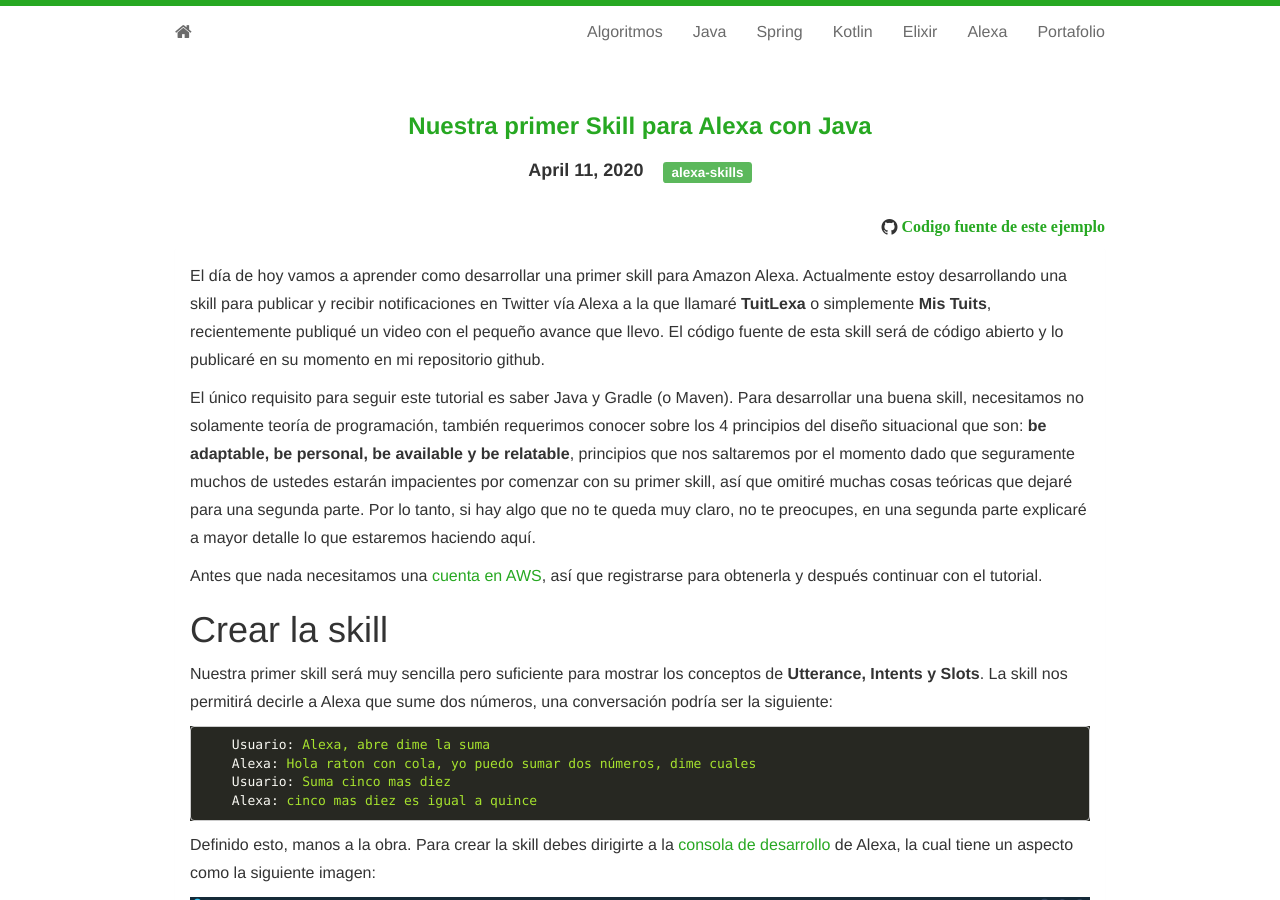
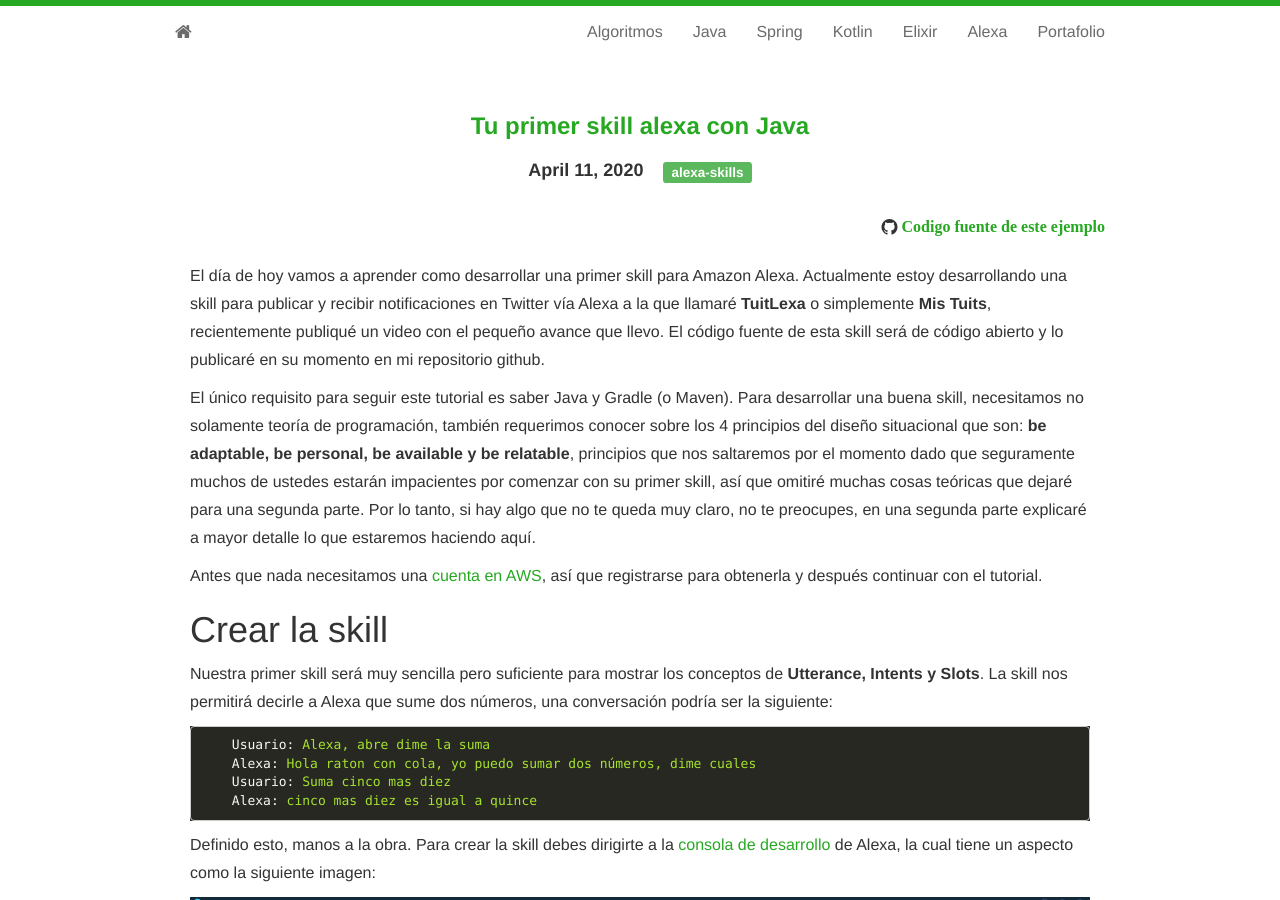
Before and after one commit to windoctor7/windoctor7.github.io, a Jekyll site: the page built from _posts/skills alexa/2020-04-11-primer-skill-alexa.md, in a window 1280 px wide and 900 px high. Built offline with Jekyll 4.4.1, drawn with Linux system fonts in a browser that asks for light colours; nearby versions of some CDN libraries; comment, search, counter and statistics services are not loaded.

Commit message:
se modifica imagen card para articulo de skill alexa

```diff
--- a/_posts/skills alexa/2020-04-11-primer-skill-alexa.md
+++ b/_posts/skills alexa/2020-04-11-primer-skill-alexa.md
@@ -1,11 +1,11 @@
 ---
 layout: post
 section-type: post
-title: Nuestra primer Skill para Alexa con Java
+title: Tu primer skill alexa con Java
 category: alexa-skills
 overview: Desarrollaremos una skill que sume dos numeros. El backend estará construido en Java y lo subiremos a Amazon Lambda
 tags: ['alexa-skills' ]
-image: https://raw.githubusercontent.com/windoctor7/windoctor7.github.io/master/static/img/alexa-logo.png
+image: card_alexa.png
 source: https://github.com/windoctor7/codigo-tutoriales-blog/tree/master/calculadora
 ---
 
```
Also changed, not shown: assets/images/card_alexa.png (added).
